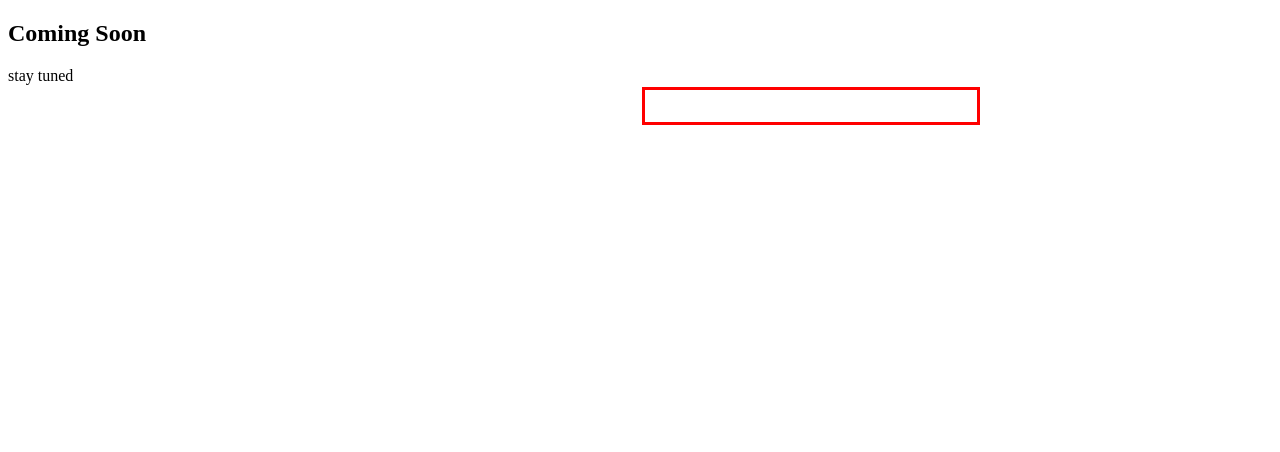
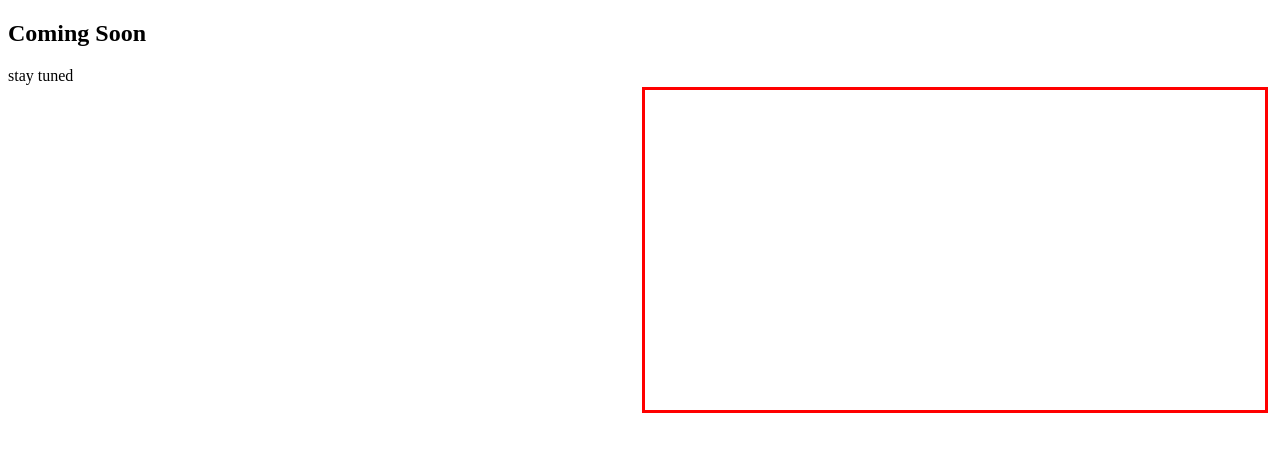
Before and after one commit to pritam11111/cv, a plain HTML site: page index.html in a window 1280 px wide. Drawn offline with Linux system fonts and the light colour scheme; files whose address does not match are found by name.

Commit message:
Update index.html

```diff
--- a/index.html
+++ b/index.html
@@ -5,7 +5,7 @@
     <h2>Coming Soon</h2>
     <script src="/pritam11111.github.io/script1.js"> </script>
    <div style="margin-left: 50% ;">
-     <p style="margin: 2px; width: 300px; border:3px; border-style:solid; border-color:#FF0000; padding: 1em;"></p>
+     <p style="margin: 2px; width: 300px; border:3px; border-style:solid; border-color:#FF0000; padding: 10em;"></p>
     </div>
   </body>
 </html>
```
